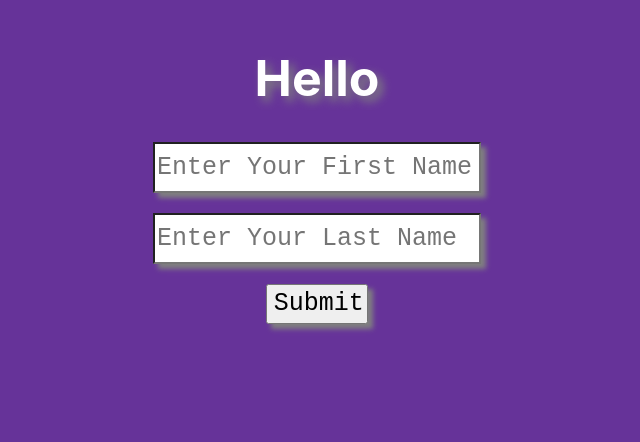
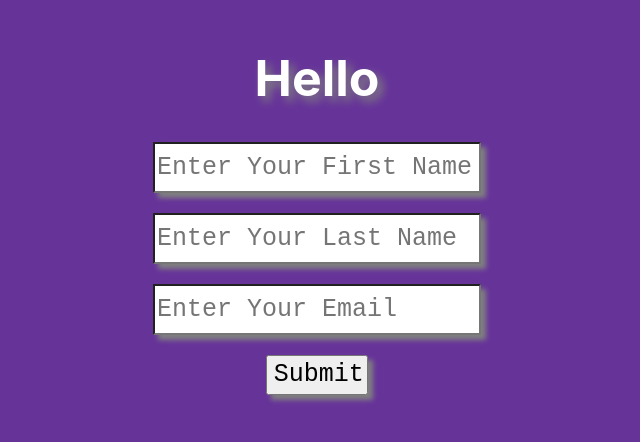
Before and after one commit to jatinnkumar/REACT-LEARNING, a React (Create React App) app: page / in a window 1280 px wide. Shown: the part 144-586 px from the top of the page, without its empty margins (323-963 px from the left). Built offline with nearby package versions, Linux system fonts and the light colour scheme.

Commit message:
form, passing an object in useState...

```diff
--- a/src/App.jsx
+++ b/src/App.jsx
@@ -1,27 +1,50 @@
 import React, { useState } from 'react';
 
 const App = () => {
-    const [name, setName] = useState();
-    const [lname, setLname] = useState();
-    const [fullName, setFullName] = useState();
+    const [formData, setFullName] = useState({
+        fName: '',
+        lName: '',
+        email: ''
+    });
     const inputFunc = (data) => {
-        setName(data.target.value);
-    }
-    const inputFuncSec = (data) => {
-        setLname(data.target.value);
+        let name = data.target.name;
+        let value = data.target.value;
+        setFullName((preValue) => {
+            if (name === 'fName') {
+                return {
+                    fName: value,
+                    lName: preValue.lName,
+                    email: preValue.email
+                };
+            } else if (name === 'lName') {
+                return {
+                    fName: preValue.fName,
+                    lName: value,
+                    email: preValue.email
+                };
+            } else if (name === 'eMail') {
+                return {
+                    fName: preValue.fName,
+                    lName: preValue.lName,
+                    email: value
+                };
+            }
+        });
+
     }
     const onFormSubmit = (event) => {
         event.preventDefault();
-        setFullName(`${name} ${lname}`);
     }
 
     return (
         <>
             <div className='formDiv'>
                 <form onSubmit={onFormSubmit}>
-                    <h1 className='formHeading'>Hello {fullName}</h1>
-                    <input className='formInput' type='text' placeholder='Enter Your First Name' onChange={inputFunc} value={name} /><br /><br />
-                    <input className='formInput' type='text' placeholder='Enter Your Last Name' onChange={inputFuncSec} value={lname} /><br /><br />
+                    <h1 className='formHeading'>Hello {formData.fName} {formData.lName}</h1>
+                    <h2 className='formHeading'>{formData.email}</h2>
+                    <input className='formInput' type='text' name='fName' placeholder='Enter Your First Name' onChange={inputFunc} value={formData.fName} /><br /><br />
+                    <input className='formInput' type='text' name='lName' placeholder='Enter Your Last Name' onChange={inputFunc} value={formData.lName} /><br /><br />
+                    <input className='formInput' type='text' name='eMail' placeholder='Enter Your Email' onChange={inputFunc} value={formData.email} /><br /><br />
                     <button className='formBtn' type='submit'>Submit</button>
                 </form>
             </div>
```
Also changed, not shown: extra/Form2.jsx (added, +32 -0 lines).
